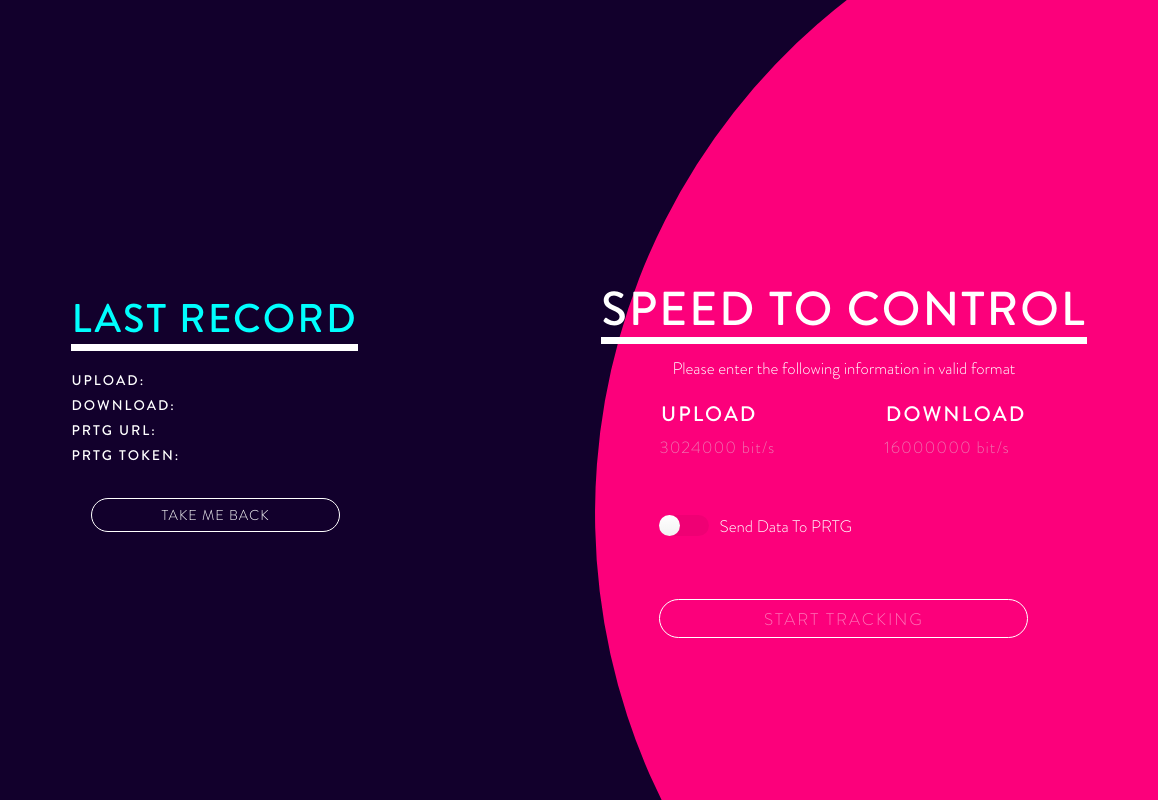
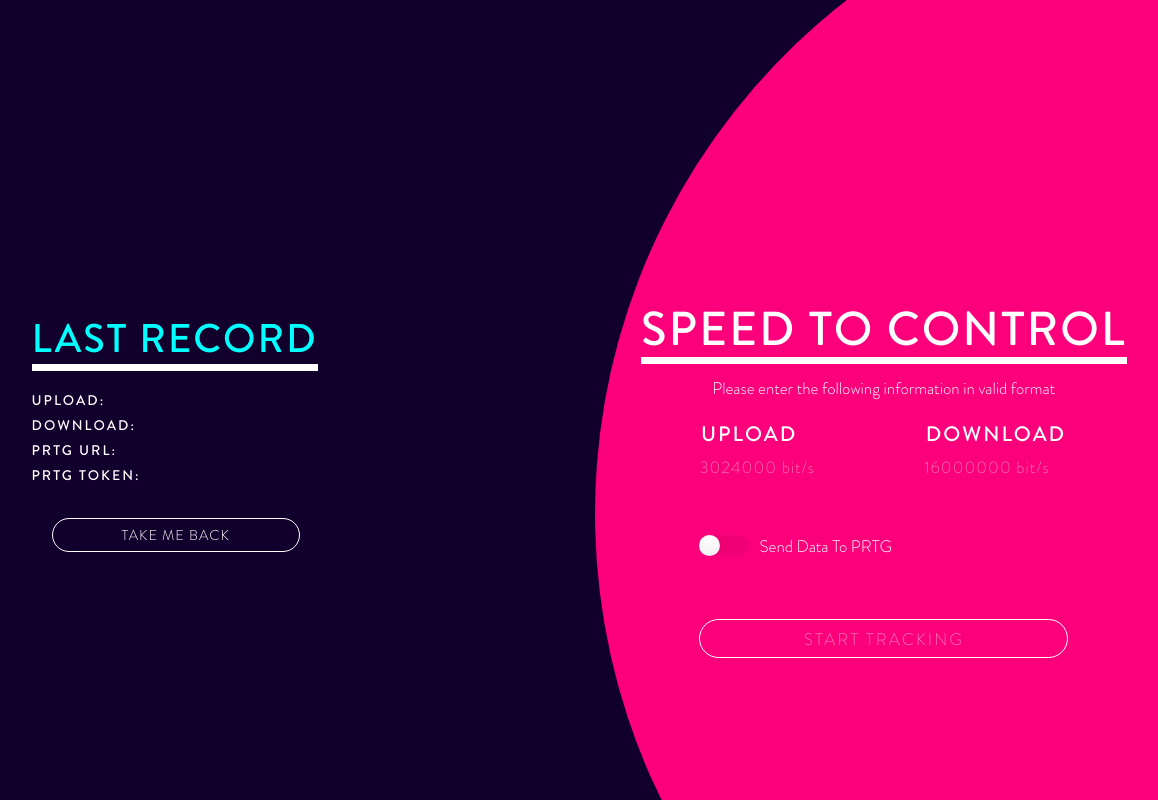
Before and after one commit to krstnschwpwr/speedcontrol, a Django app: page /settings in a window 1536 px wide. Shown: the whole page, without its empty margins (199-1357 px from the left). Run offline with Django 3.2, Linux system fonts and the light colour scheme; data that the repository does not hold is empty.

Commit message:
hotfix scheduler

```diff
--- a/probe/management/commands/scheduler.py
+++ b/probe/management/commands/scheduler.py
@@ -20,7 +20,7 @@ class Scheduler(object):
         self.scheduler.enter(self.measure_time(fill), 1, fill)
         self.scheduler.enter(self.measure_time(calc_qos), 1, calc_qos)
         self.scheduler.enter(self.measure_time(push), 1, push)
-        self.scheduler.enter(60, 1, self.__init_workers())
+        self.scheduler.enter(60, 1, self.__init_workers)
 
     def start(self):
         self.__init_workers()
--- a/probe/static/stylesheets/style.css
+++ b/probe/static/stylesheets/style.css
@@ -676,13 +676,13 @@ ul p {
     display: none;
 
 }
-
+/*
 @media only screen
-and (min-width: 1300px) {
+and (min-width: 1310px) {
     .unscroll.settings .container {
-        width: 70% !important;
+        width: 100% !important;
     }
-}
+}*/
 
 /* Underline From Center */
 .hvr-underline-from-center {
```
